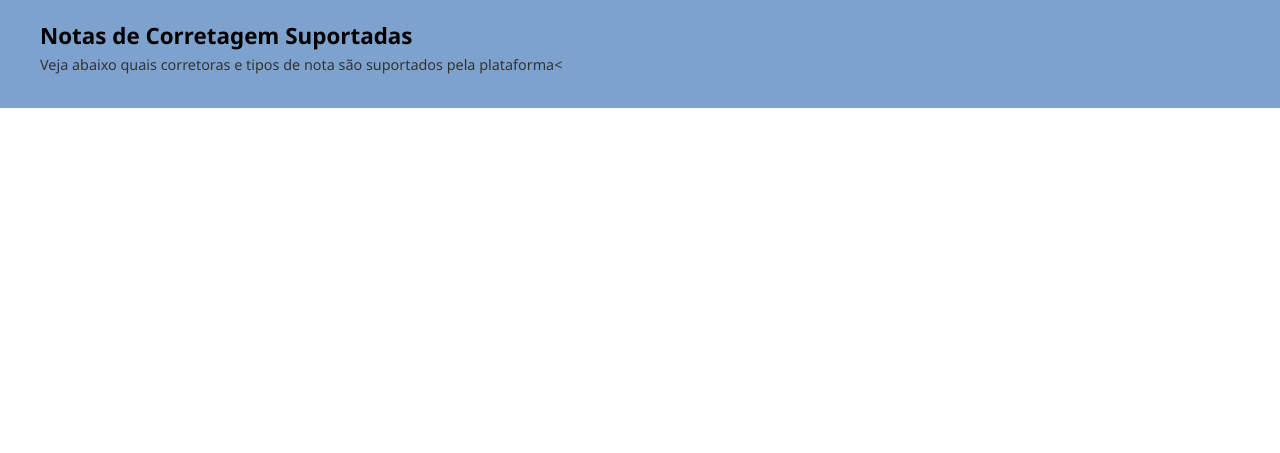
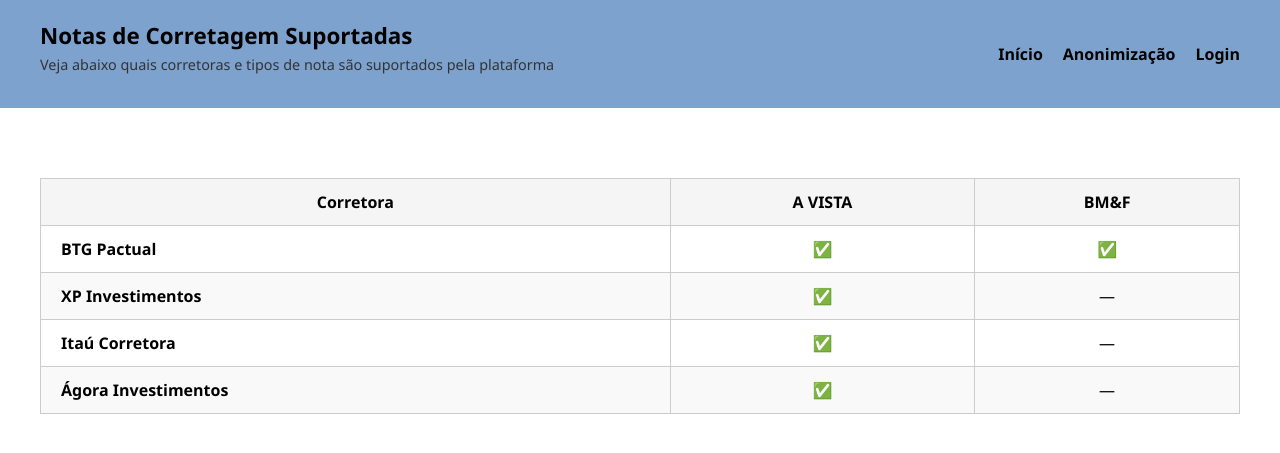
Before and after one commit to mksouza37/Le_corret, a Flask app: page /notas in a window 1280 px wide. Shown: the top 453 px of the page. Run offline with Flask 3, Linux system fonts and the light colour scheme.

Commit message:
commit melhoria 96

```diff
--- a/templates/notas.html
+++ b/templates/notas.html
@@ -32,4 +32,38 @@
   <header class="top-bar">
     <div class="title-area">
       <h1>Notas de Corretagem Suportadas</h1>
-      <p class="subtitle">Veja abaixo quais corretoras e tipos de nota são suportados pela plataforma<
+      <p class="subtitle">Veja abaixo quais corretoras e tipos de nota são suportados pela plataforma</p>
+    </div>
+    <nav class="menu">
+      <a href="/">Início</a>
+      <a href="/anonymize">Anonimização</a>
+      {% if current_user.is_authenticated %}
+        <a href="{{ url_for('auth.logout') }}">Logout</a>
+      {% else %}
+        <a href="{{ url_for('auth.login') }}">Login</a>
+      {% endif %}
+    </nav>
+  </header>
+
+  <main class="container">
+    <table class="broker-table">
+      <thead>
+        <tr>
+          <th>Corretora</th>
+          <th>A VISTA</th>
+          <th>BM&F</th>
+        </tr>
+      </thead>
+      <tbody>
+        {% for broker in brokers %}
+        <tr>
+          <td>{{ broker.nome }}</td>
+          <td>{{ "✅" if broker.avista else "—" }}</td>
+          <td>{{ "✅" if broker.bmf else "—" }}</td>
+        </tr>
+        {% endfor %}
+      </tbody>
+    </table>
+  </main>
+</body>
+</html>
```
